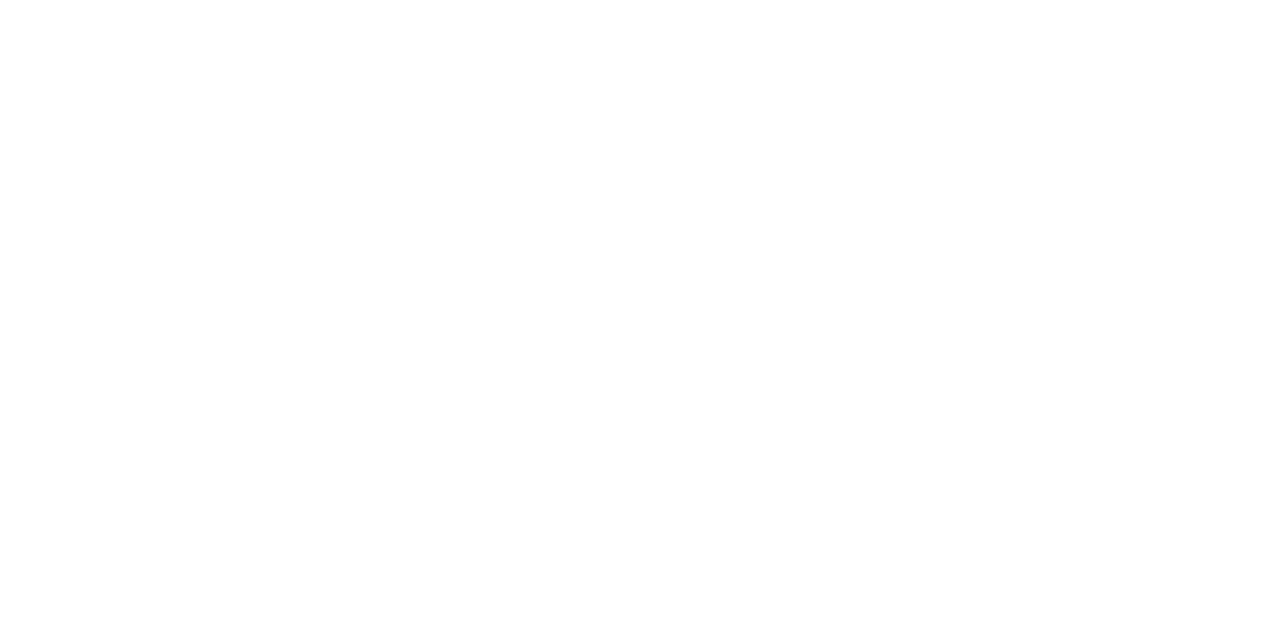
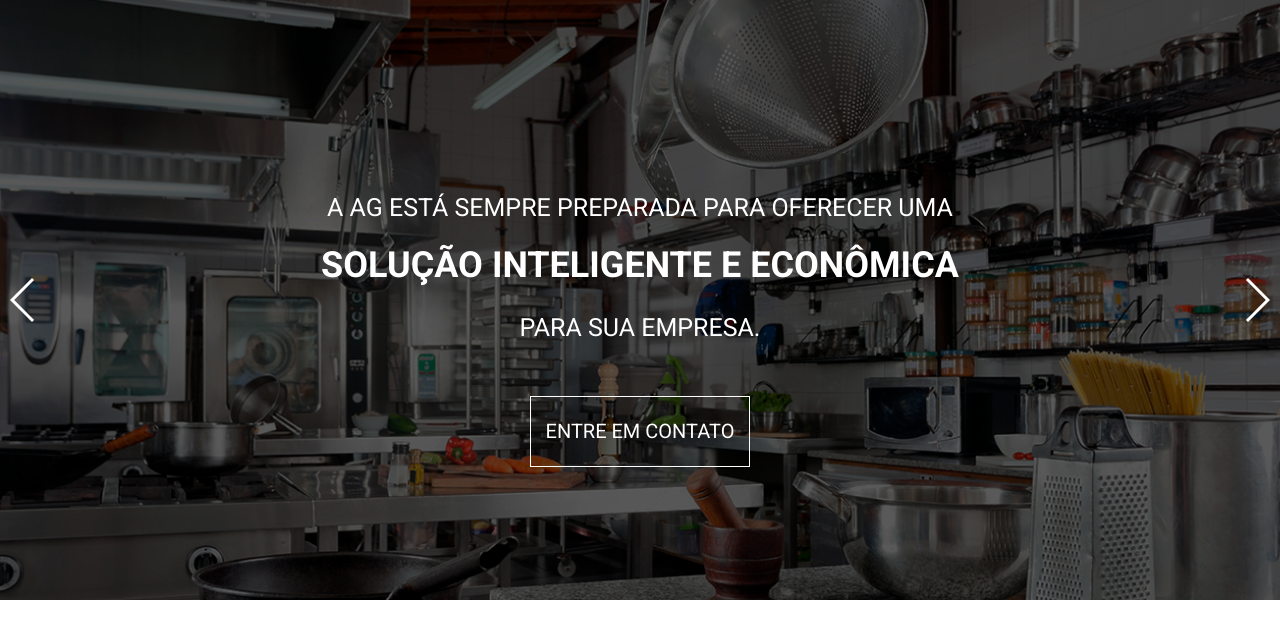
Before and after one commit to caiobozato/agmanutencao2017, a plain HTML site: page index.html in a window 1280 px wide. Drawn offline with nearby package versions, Linux system fonts and the light colour scheme.

Commit message:
Finalização do slide do topo

```diff
--- a/index.html
+++ b/index.html
@@ -1,13 +1,66 @@
 <!DOCTYPE html>
-<html lang="pt">
+<html lang="pt-br">
     <head>
         <title>AG Solutions</title>
         <meta charset="UTF-8">
         <meta name="viewport" content="width=device-width, initial-scale=1">
         <link rel="stylesheet" href="css/style.css">
         <link rel="stylesheet" href="css/plugins.css">
+        <link rel="stylesheet" href="bower_components/swiper/dist/css/swiper.min.css">
     </head>
     <body>
+        <header>
+            <script src="bower_components/swiper/dist/js/swiper.min.js"></script>
+            <!-- Slider main container -->
+            <div class="swiper-container">
+                <!-- Additional required wrapper -->
+                <div class="swiper-wrapper">
+                    <!-- Slides -->
+                    <div class="swiper-slide">
+                        <div class="texto_slide">
+                            a AG está sempre preparada para oferecer uma <h1>solução inteligente e econômica</h1> para sua empresa.
+                        </div>
+                        <div class="botao">
+                            <a href="#">Entre em contato</a>
+                        </div>
+                    </div>
 
+                    <div class="swiper-slide">
+                        <div class="texto_slide">
+                            a AG está sempre preparada para oferecer uma <h1>solução inteligente e econômica</h1> para sua empresa.
+                        </div>
+                        <div class="botao">
+                            <a href="#">Entre em contato</a>
+                        </div>
+                    </div>
+
+                    <div class="swiper-slide">
+                        <div class="texto_slide">
+                            a AG está sempre preparada para oferecer uma <h1>solução inteligente e econômica</h1> para sua empresa.
+                        </div>
+                        <div class="botao">
+                            <a href="#">Entre em contato</a>
+                        </div>
+                    </div>
+                </div>
+
+                <div class="swiper-pagination swiper-pagination-white"></div>
+
+                <div class="swiper-button-prev swiper-button-white"></div>
+                <div class="swiper-button-next swiper-button-white"></div>
+
+            </div>
+        </header>
+        <script>
+        var mySwiper = new Swiper ('.swiper-container', {
+            direction: 'horizontal',
+            loop: true,
+
+            pagination: '.swiper-pagination',
+
+            nextButton: '.swiper-button-next',
+            prevButton: '.swiper-button-prev',
+        })
+        </script>
     </body>
 </html>
--- /dev/null
+++ b/sass/plugins.sass
@@ -0,0 +1 @@
+@import "../bower_components/bootstrap-sass/assets/stylesheets/bootstrap"
--- /dev/null
+++ b/sass/style.sass
@@ -0,0 +1,36 @@
+@import "../bower_components/bootstrap-sass/assets/stylesheets/bootstrap/mixins"
+@import url('https://fonts.googleapis.com/css?family=Roboto:400,700')
+
+.swiper-container
+    width: auto
+    height: 600px
+    .swiper-wrapper
+        .swiper-slide
+            background-image: url("../images/cozinha.jpg")
+            background-repeat: no-repeat
+            background-size: cover
+            .texto_slide
+                margin-top: 190px
+                font-family: 'Roboto', sans-serif
+                color: #ffffff
+                font-size: 25px
+                text-align: center
+                text-transform: uppercase
+                h1
+                    font-weight: bold
+                    margin: 20px 0 25px 0
+            .botao
+                display: table
+                padding: 20px 15px
+                margin: 50px auto 190px auto
+                border: solid 1px #ffffff
+                a
+                    text-decoration: none
+                    font-family: 'Roboto', sans-serif
+                    color: #ffffff
+                    font-size: 20px
+                    text-align: center
+                    text-transform: uppercase
+    .swiper-pagination
+        margin-bottom: 50px
+        margin-top: 120px
--- a/scss/plugins.scss
+++ /dev/null
@@ -1 +0,0 @@
-@import "../bower_components/bootstrap-sass/assets/stylesheets/_bootstrap.scss"
```
Also changed, not shown: css/style.css, images/cozinha.jpg (added), images/cozinha2.jpg (added), images/cozinha3.jpg (added), scss/style.scss (deleted), 2 other files.
